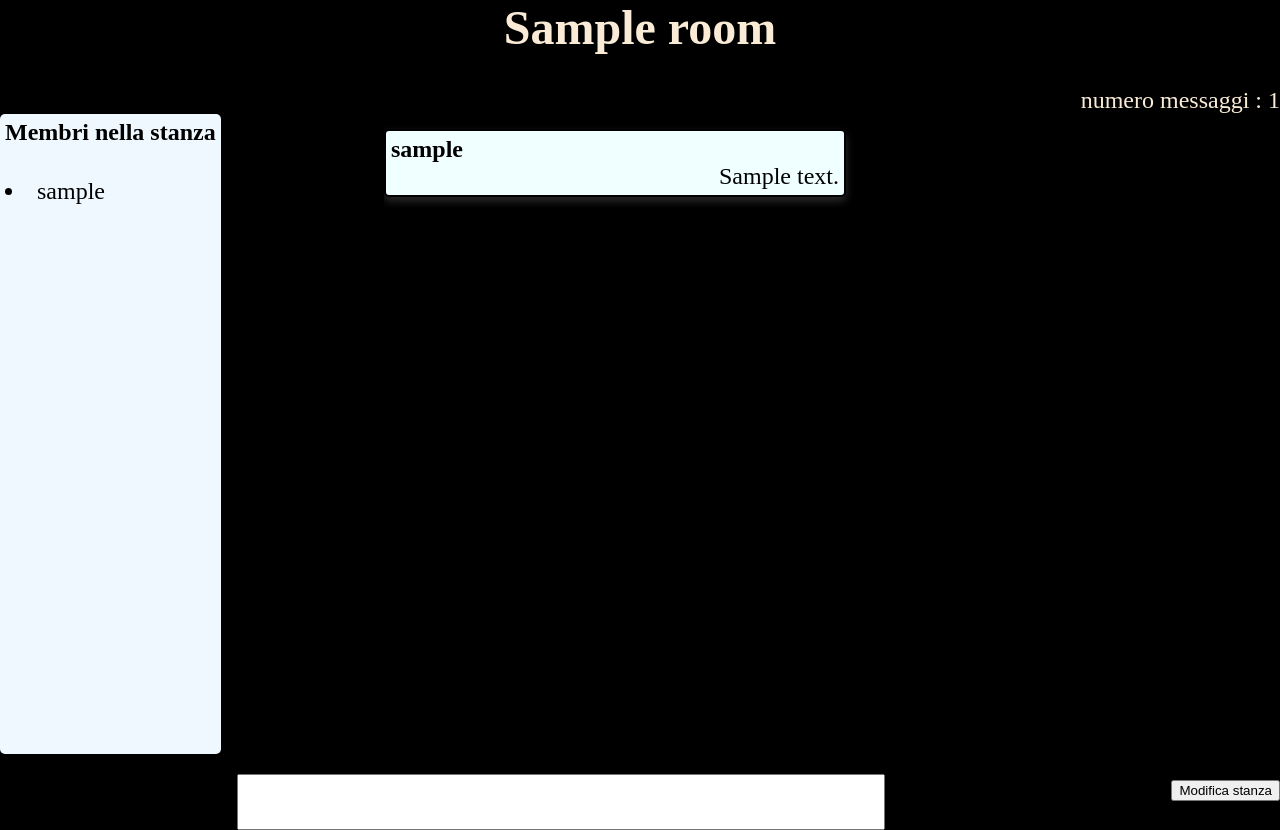
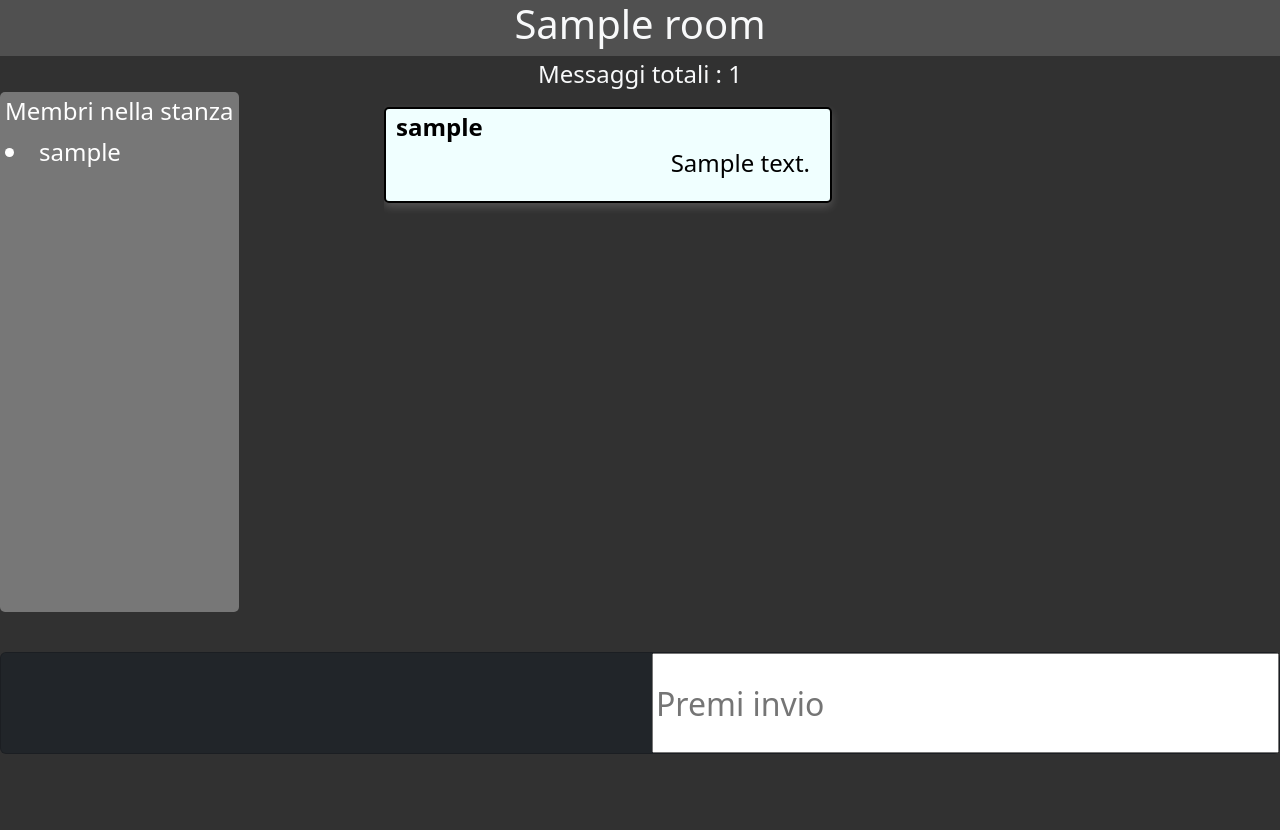
Before and after one commit to Pochyxi/Esercizio_chat_flask, a Flask app: template ChatAPP/templates/view_room.html in a window 1280 px wide. After the commit the page ends 754 px from the top, so only its background shows below. Run offline with Flask 2, Linux system fonts and the light colour scheme; a user stored in the database is signed in; the template is opened without the code that fills it: values that come from a table or form of the project are taken from there, most other values are stand-ins (such as "Sample title", 1, 10 or a date in 2020); a database or web service that is not in the repository returns one stand-in record (values such as "Sample title"); some libraries are stand-ins or nearby versions.

Commit message:
prima versione terminata, funzionalità di base

```diff
--- a/ChatAPP/routes.py
+++ b/ChatAPP/routes.py
@@ -6,6 +6,12 @@
 from ChatAPP.db import get_rooms_for_user, save_user, get_user, save_room, add_room_members, get_room, is_room_admin, \
     get_message_by_room_id, get_room_members, save_message, is_room_member, update_room, remove_room_members
 from ChatAPP.forms import MessageForm
+
+
+def check_auth():
+    if current_user.is_authenticated:
+        return True
+    return False
 
 
 @app.route('/', methods=['GET', 'POST'])
@@ -21,8 +27,10 @@
             # pass # do something else
             print("logout")
             return redirect(url_for('logout'))
+        elif request.form.get('add_room') == 'add_room':
+            return redirect(url_for('create_room'))
 
-    return render_template('index.html', rooms=rooms)
+    return render_template('index.html', rooms=rooms, check_auth=check_auth())
 
 
 @app.route('/login', methods=['GET', 'POST'])
@@ -32,15 +40,18 @@
 
     message = ''
     if request.method == 'POST':
-        username = request.form.get('username')
-        password_input = request.form.get('password')
-        user = get_user(username)
+        if request.form.get('username') and request.form.get('password'):
+            username = request.form.get('username')
+            password_input = request.form.get('password')
+            user = get_user(username)
 
-        if user and user.check_password(password_input):
-            login_user(user)
-            return redirect(url_for('home'))
+            if user and user.check_password(password_input):
+                login_user(user)
+                return redirect(url_for('home'))
+            else:
+                message = "Autenticazione fallita"
         else:
-            message = "Autenticazione fallita"
+            message = "Non puoi lasciare i campi vuoti"
 
         if request.form.get('registrati') == 'registrati':
             # pass # do something else
@@ -57,14 +68,17 @@
 
     message = ''
     if request.method == 'POST':
-        username = request.form.get('username')
-        email = request.form.get('email')
-        password = request.form.get('password')
-        try:
-            save_user(username, email, password)
-            return redirect(url_for('home'))
-        except DuplicateKeyError:
-            message = "Username già esistente"
+        if request.form.get('username') and request.form.get('email') and request.form.get('password'):
+            username = request.form.get('username')
+            email = request.form.get('email')
+            password = request.form.get('password')
+            try:
+                save_user(username, email, password)
+                return redirect(url_for('home'))
+            except DuplicateKeyError:
+                message = "Username già esistente"
+        else:
+            message = 'Non lasciare i campi vuoti'
     return render_template('signup.html', message=message)
 
 
@@ -80,20 +94,21 @@
 def create_room():
     message = ''
     if request.method == 'POST':
-        room_name = request.form.get('room_name')
-        usernames = [username.strip() for username in request.form.get('members').split(',')]
+        if request.form.get('room_name'):
+            room_name = request.form.get('room_name')
+            usernames = [username.strip() for username in request.form.get('members').split(',')]
 
-        if len(room_name) and len(usernames):
-            room_id = save_room(room_name, current_user.username)
+            if len(room_name) and len(usernames):
+                room_id = save_room(room_name, current_user.username)
 
-            if current_user.username in usernames:
-                usernames.remove(current_user.username)
-                add_room_members(room_id, room_name, usernames, current_user.username)
-                redirect(url_for('view_room', room_id=room_id))
-            else:
-                message = "Errore nella creazione della stanza"
+                if current_user.username in usernames:
+                    usernames.remove(current_user.username)
+                    add_room_members(room_id, room_name, usernames, current_user.username)
+            return redirect(url_for('home'))
+        else:
+            message = "Errore nella creazione della stanza"
 
-    return render_template('create_room.html', message=message)
+    return render_template('create_room.html', message=message, check_auth=check_auth())
 
 
 @app.route('/rooms/<room_id>/edit', methods=['GET', 'POST'])
@@ -106,27 +121,33 @@
 
         message = ''
         if request.method == 'POST':
-            room_name = request.form.get('room_name')
-            room['name'] = room_name
-            update_room(room_id, room_name)
+            if request.form.get('room_name') and request.form.get('members'):
+                room_name = request.form.get('room_name')
+                room['name'] = room_name
+                update_room(room_id, room_name)
 
-            new_members = [username.strip() for username in request.form.get('members').split(',')]
+                new_members = [username.strip() for username in request.form.get('members').split(',')]
 
-            members_to_add = set(new_members) - set(existing_room_members)
-            members_to_remove = list(set(existing_room_members) - set(new_members))
+                members_to_add = set(new_members) - set(existing_room_members)
+                members_to_remove = list(set(existing_room_members) - set(new_members))
 
-            if len(members_to_add):
-                add_room_members(room_id, room_name, members_to_add, current_user.username)
+                if len(members_to_add):
+                    add_room_members(room_id, room_name, members_to_add, current_user.username)
 
-            if len(members_to_remove):
-                remove_room_members(room_id, members_to_remove)
-            message = 'Stanza modificata con successo'
-            room_members_str = ",".join(new_members)
-            room['name'] = get_room(room_id)
-            return redirect(url_for('view_room', room_id=room_id))
-
+                if len(members_to_remove):
+                    remove_room_members(room_id, members_to_remove)
+                message = 'Stanza modificata con successo'
+                room_members_str = ",".join(new_members)
+                room['name'] = get_room(room_id)
+                return redirect(url_for('view_room', room_id=room_id))
+            elif request.form.get('go_home') == 'home':
+                return redirect(url_for('home'))
         room_members_str = ",".join(existing_room_members)
-        return render_template('edit_room.html', room=room, room_members_str=room_members_str, message=message)
+        return render_template('edit_room.html',
+                               room=room,
+                               room_members_str=room_members_str,
+                               message=message,
+                               check_auth=check_auth())
     else:
         return "Stanza non trovata", 404
 
@@ -139,17 +160,19 @@
     room_messages = get_message_by_room_id(room_id)
     room_messages_length = len(room_messages)
     room_members = get_room_members(room_id)
+    check_room_admin = is_room_admin(room_id, current_user.username)
+
     if request.method == 'POST':
         if request.form.get('message_input'):
             save_message(room_id, current_user.username, message_form.message.data)
             print("inserito messaggio con ", message_form.message.data)
             return redirect(url_for('view_room', room_id=room_id))
         elif request.form.get('modifica_stanza') == 'Modifica stanza':
-            print("eccomi")
             print(request.path)
             return redirect(request.path + "/edit")
             # ritornare la rotta attuale più /edit
-            # return redirect()
+        elif request.form.get('go_home') == 'home':
+            return redirect(url_for('home'))
 
     if room and is_room_member(room_id, current_user.username):
         return render_template('view_room.html',
@@ -159,7 +182,9 @@
                                room_members=room_members,
                                message_form=message_form,
                                room_messages=room_messages,
-                               room_messages_length=room_messages_length)
+                               room_messages_length=room_messages_length,
+                               check_room_admin=check_room_admin,
+                               check_auth=check_auth())
     else:
         return "Stanza non trovata", 404
 
--- a/ChatAPP/static/css/view_room.css
+++ b/ChatAPP/static/css/view_room.css
@@ -1,48 +1,61 @@
 body{
     margin: 0;
     padding: 0;
+    background-color: #313131;
+    font-size: 1.5rem;
+    height: 100vh;
+    overflow: hidden;
+}
+.my_container{
+    background-color: #313131;
     min-height: 100vh;
-    background-color: black;
-    font-size: 1.5rem;
-}
-.container{
-    background-color: black;
     color: antiquewhite;
     display: flex;
     flex-direction: column;
     flex-wrap: nowrap;
-    justify-content: space-between;
-
+    justify-content: start;
     overflow: hidden;
 }
     .welcome_section{
         display: flex;
         justify-content: center;
         text-align: center;
+        background-color: #505050;
     }
         #room_name{
+            margin-top: 0;
+        }
+    .members_section{
+        display: flex;
+    }
+        #membri_nella_stanza_section{
+            background-color: #777777;
+            color: #ffffff;
+            padding: 5px;
+            border-radius: 5px;
+        }
+        #membri_nella_stanza{
             margin-top: 0;
         }
     .messages_section{
         display: flex;
         justify-content: space-between;
     }
-        .numer_of_messages{
-            text-align: end;
+        .number_of_messages{
+            text-align: center;
         }
         .message_container{
             width: 70%;
-            height: 80vh;
+            height: 65vh;
             text-align: center;
             overflow: auto;
         }
             .message_box{
-                height: 5vh;
+                padding: 0 20px 20px 10px;
                 border: 2px solid black;
-                padding: 5px;
                 box-shadow: 0 4px 8px 0 rgba(227, 221, 221, 0.2);
                 transition: 0.3s;
-                background-color: azure;
+                background-color: #dcf6e1;
                 color: black;
                 border-radius: 5px;
                 width: 50%;
@@ -51,8 +64,8 @@
 
             }
             .message_box_when_user{
+                padding: 0 20px 20px 10px;
                 border: 2px solid black;
-                padding: 5px;
                 box-shadow: 0 4px 8px 0 rgba(227, 221, 221, 0.2);
                 transition: 0.3s;
                 background-color: azure;
@@ -70,18 +83,11 @@
                     text-align: end;
                 }
     .send_message_section{
-        display: flex;
-        justify-content: end;
-        margin-top: 20px;
-    }
-    #form_invio_messaggio{
-        display: flex;
-        justify-content: center;
-        width: 100%;
+        margin-top: 40px;
     }
             #message_input {
-            height: 50px;
-            width: 50vw;
+                height: 100px;
+                width: 100%;
                 margin-right: 50px;
                 font-size: 2rem;
             }
@@ -89,15 +95,7 @@
                 margin-right: 20px;
                 display: none;
             }
-    .members_section{
-        display: flex;
+        .icon_label{
+            cursor: pointer;
+            font-size: 4rem;
         }
-        #membri_nella_stanza_section{
-            background-color: aliceblue;
-            color: black;
-            padding: 5px;
-            border-radius: 5px;
-        }
-        #membri_nella_stanza{
-            margin-top: 0;
-        }
--- /dev/null
+++ b/ChatAPP/templates/base.html
@@ -0,0 +1,50 @@
+<!DOCTYPE html>
+<html lang="en">
+<head>
+    <meta charset="UTF-8">
+    <link href="https://cdn.jsdelivr.net/npm/bootstrap@5.2.3/dist/css/bootstrap.min.css" rel="stylesheet"
+          integrity="sha384-rbsA2VBKQhggwzxH7pPCaAqO46MgnOM80zW1RWuH61DGLwZJEdK2Kadq2F9CUG65" crossorigin="anonymous">
+    <link rel="stylesheet" type="text/css" href="{{ url_for('static', filename='/css/view_room.css') }}">
+    <link rel="stylesheet" href="https://cdn.jsdelivr.net/npm/bootstrap-icons@1.10.3/font/bootstrap-icons.css">
+    <title>
+        {% block title %}
+
+        {% endblock %}
+    </title>
+</head>
+<body>
+{% if check_auth %}
+<nav class="d-flex">
+    <div class="col">
+        <label class="icon_label text-primary" for="go_home">
+            <i class="bi bi-house-door-fill"></i>
+        </label>
+        <form method="post" action="/">
+            <input id="go_home" class="d-none" type="submit" value="home" name="go_home">
+        </form>
+    </div>
+    <div class="col text-end text-danger mx-2">
+            <label for="logout">
+                <i class="bi bi-box-arrow-left icon_label"></i>
+            </label>
+            <form class="row justify-content-end d-none" method="post" action="/">
+                <input id="logout" class="btn btn-danger col-2" type="submit" value="logout" name="logout"/>
+            </form>
+        </div>
+</nav>
+{% endif %}
+
+<div class="my_container h-100 text-light">
+    {% block content %}
+
+    {% endblock %}
+</div>
+</body>
+<script src="https://cdn.jsdelivr.net/npm/bootstrap@5.2.3/dist/js/bootstrap.bundle.min.js"
+        integrity="sha384-kenU1KFdBIe4zVF0s0G1M5b4hcpxyD9F7jL+jjXkk+Q2h455rYXK/7HAuoJl+0I4"
+        crossorigin="anonymous"></script>
+<script src="{{ url_for('static', filename='/js/view_room.js') }}"></script>
+<script src="https://cdnjs.cloudflare.com/ajax/libs/socket.io/4.6.0/socket.io.js"
+        integrity="sha512-rwu37NnL8piEGiFhe2c5j4GahN+gFsIn9k/0hkRY44iz0pc81tBNaUN56qF8X4fy+5pgAAgYi2C9FXdetne5sQ=="
+        crossorigin="anonymous" referrerpolicy="no-referrer"></script>
+</html>
--- a/ChatAPP/templates/view_room.html
+++ b/ChatAPP/templates/view_room.html
@@ -1,18 +1,13 @@
-<!DOCTYPE html>
-<html lang="en">
-<head>
-    <meta charset="UTF-8">
-    <link rel="stylesheet" type="text/css" href="{{ url_for('static', filename='/css/view_room.css') }}">
-    <title>La mia Chat App</title>
-</head>
-<body>
-<div class="container">
+{% extends 'base.html' %}
+{% block title %}
+Stanza
+{% endblock %}
+{% block content %}
 <div class="welcome_section">
     <h1 id="room_name"><span class="nome_stanza">{{ room.name }}</span></h1>
-        <div id="messages"></div>
 </div>
-    <div class="numer_of_messages">
-            numero messaggi : {{ room_messages_length }}
+<div class="number_of_messages">
+    Messaggi totali : {{ room_messages_length }}
 </div>
 <div class="messages_section">
     <div class="members_section">
@@ -36,24 +31,24 @@
         {% endfor %}
     </div>
 </div>
-    <div class="send_message_section">
+<div class="card d-flex flex-row flex-nowrap justify-content-center bg-dark send_message_section">
+    <div class="col ms-4">
+        {% if check_room_admin %}
+        <form method="post">
+            <label class="icon_label" for="modify">
+                <i class="bi bi-gear"></i>
+            </label>
+
+            <input id="modify" class="btn btn-light h-100 d-none" type="submit" value="Modifica stanza"
+                   name="modifica_stanza">
+        </form>
+        {% endif %}
+    </div>
+    <div class="col">
         <form method="post" id="form_invio_messaggio">
-            {{ message_form.message(id='message_input') }}
+            {{ message_form.message(id='message_input', placeholder='Premi invio') }}
             {{ message_form.submit(id='message_send_button') }}
-        </form>
-        <form method="post">
-            <input type="submit" value="Modifica stanza" name="modifica_stanza">
         </form>
     </div>
 </div>
-
-<script>
-
-</script>
-
-</body>
-<script src="{{ url_for('static', filename='/js/view_room.js') }}"></script>
-<script src="https://cdnjs.cloudflare.com/ajax/libs/socket.io/4.6.0/socket.io.js"
-        integrity="sha512-rwu37NnL8piEGiFhe2c5j4GahN+gFsIn9k/0hkRY44iz0pc81tBNaUN56qF8X4fy+5pgAAgYi2C9FXdetne5sQ=="
-        crossorigin="anonymous" referrerpolicy="no-referrer"></script>
-</html>
+{% endblock %}
```
Also changed, not shown: ChatAPP/templates/create_room.html (+24 -20 lines), ChatAPP/templates/edit_room.html (+25 -18 lines), ChatAPP/templates/index.html (+44 -19 lines), ChatAPP/templates/login.html (+28 -21 lines), ChatAPP/templates/signup.html (+31 -23 lines). Lines whose indentation alone changed are shown as unchanged.
